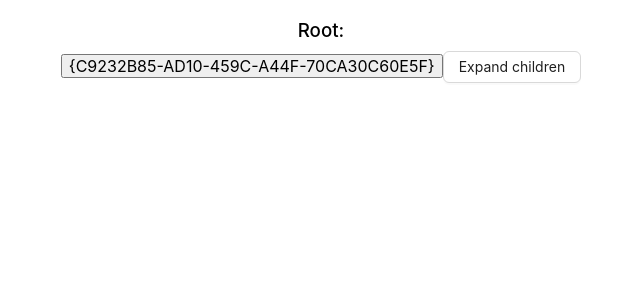
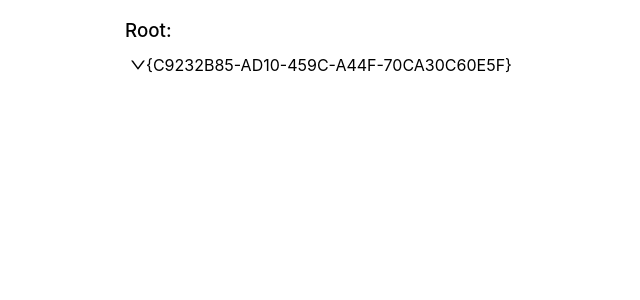
Before and after one commit to dmitry-sidorov/node-tree, a React (Create React App) app: page / in a window 1280 px wide. Shown: the top 300 px of the page, without its empty margins (319-959 px from the left). Built offline with nearby package versions, Linux system fonts and the light colour scheme.

Commit message:
Fix layout

```diff
--- a/package.json
+++ b/package.json
@@ -3,6 +3,7 @@
   "version": "0.1.0",
   "private": true,
   "dependencies": {
+    "@ant-design/icons": "^5.0.1",
     "@reduxjs/toolkit": "^1.9.3",
     "@testing-library/jest-dom": "^5.16.5",
     "@testing-library/react": "^13.4.0",
--- a/src/App.css
+++ b/src/App.css
@@ -1,5 +1,7 @@
 .App {
   text-align: center;
+  display: flex;
+  flex-direction: column;
 }
 
 .App-logo {
--- /dev/null
+++ b/src/ExpandButton.css
@@ -0,0 +1,14 @@
+.expand-button {
+  background: none;
+	color: inherit;
+	border: none;
+	padding: 0;
+	font: inherit;
+	cursor: auto;
+	outline: inherit;
+}
+
+.expand-button__expanded {
+	transition: transform 0.2s;
+	transform: rotate(-90deg);
+}
--- /dev/null
+++ b/src/ExpandButton.tsx
@@ -0,0 +1,14 @@
+import React from 'react';
+import { DownOutlined } from '@ant-design/icons';
+import classNames from 'classnames';
+import './ExpandButton.css';
+
+const ExpandButton = ({ isExpanded, ...restProps }: any) => {
+  return (
+    <button className={classNames('expand-button', { 'expand-button__expanded': isExpanded })} {...restProps}>
+      <DownOutlined />
+    </button>
+  )
+}
+
+export default ExpandButton;
--- a/src/Tree.css
+++ b/src/Tree.css
@@ -1,3 +1,6 @@
 .tree {
   margin: 20px auto;
+  display: flex;
+  flex-direction: column;
+  align-items: flex-start;
 }
--- a/src/TreeNode.css
+++ b/src/TreeNode.css
@@ -1,3 +1,28 @@
+.tree-node {
+  display: flex;
+  flex-direction: column;
+}
+
+.tree-node_row {
+  padding: 5px;
+  display: flex;
+}
+
+.tree-node_title {
+  background: none;
+	color: inherit;
+	border: none;
+	padding: 0;
+	font: inherit;
+	cursor: auto;
+	outline: inherit;
+}
+
+.tree-node__expanded {
+  transform: translateX(10px);
+}
+
 .tree-node__selected {
+  /* border: 1px solid rebeccapurple; */
   background-color: aqua;
 }
--- a/src/TreeNode.tsx
+++ b/src/TreeNode.tsx
@@ -5,12 +5,14 @@ import { useAppDispatch, useAppSelector } from './store';
 import { selectSelectedNodeId, setSelectedNodeId } from './store/slices';
 import { Tree } from './types';
 import './TreeNode.css';
+import ExpandButton from './ExpandButton';
 
 const TreeNode = ({ id, name, children }: Tree) => {
   const [showChildren, setShowChildren] = useState<boolean>(false);
   const selectedNodeId = useAppSelector(selectSelectedNodeId);
   const dispatch = useAppDispatch();
   const isSelected = selectedNodeId === id;
+  const hasChildren = children.length > 0;
 
   console.log('selectedNodeId: ', selectedNodeId);
 
@@ -20,9 +22,11 @@ const TreeNode = ({ id, name, children }: Tree) => {
   }
 
   return (
-    <div className='tree-node'>
-      <button className={classNames({ 'tree-node__selected': isSelected })} onClick={() => dispatch(setSelectedNodeId(id))}>{name}</button>
-      {children.length > 0 && <Button onClick={onExpandClick}>Expand children</Button>}
+    <div className={classNames('tree-node', { 'tree-node__expanded': showChildren })}>
+      <div className={classNames('tree-node_row', { 'tree-node__selected': isSelected })}>
+        {hasChildren && <ExpandButton isExpanded={showChildren} onClick={onExpandClick} />}
+        <button className='tree-node_title' onClick={onExpandClick}>{name}</button>
+      </div>
       {showChildren && children.map(node => <TreeNode {...node} key={`${node.name}--${node.id}`} />)}
     </div>
   )
```
Also changed, not shown: 1 other file (tests, documents, lock files or other folders).
